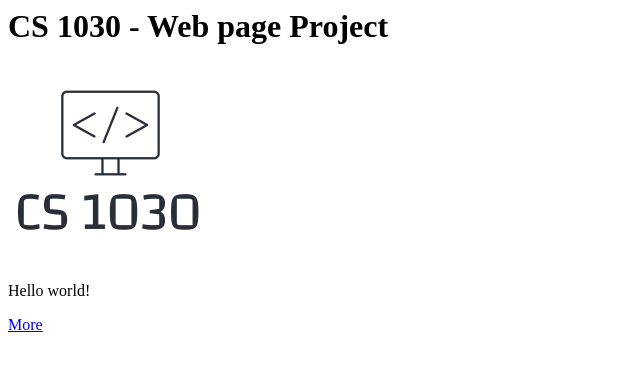
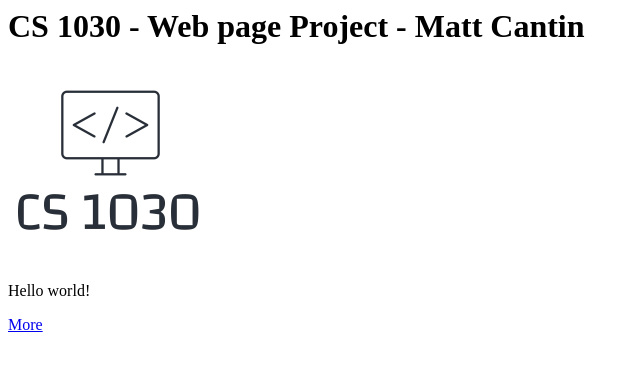
Before and after one commit to mjcat1n/MattCS1030, a plain HTML site: page index.html in a window 1280 px wide. Shown: the whole page, without its empty margins (0-640 px from the left). Drawn offline with Linux system fonts and the light colour scheme.

Commit message:
Update index.html

```diff
--- a/index.html
+++ b/index.html
@@ -2,11 +2,11 @@
   <head>
     <title>CS 1030 Web Page Project</title>
     <!-- Replace the content in the following line with your name. -->
-    <meta name="author" content="REPLACE WITH YOUR NAME">
+    <meta name="author" content="Matt Cantin">
   </head>
   <body>
     <!-- Replace the lines in this body with your content. -->
-    <h1>CS 1030 - Web page Project</h1>
+    <h1>CS 1030 - Web page Project - Matt Cantin</h1>
     <img src="logo.png">
     <p>Hello world!</p>
     <p><a href="secondpage.html">More</a></p>
```
